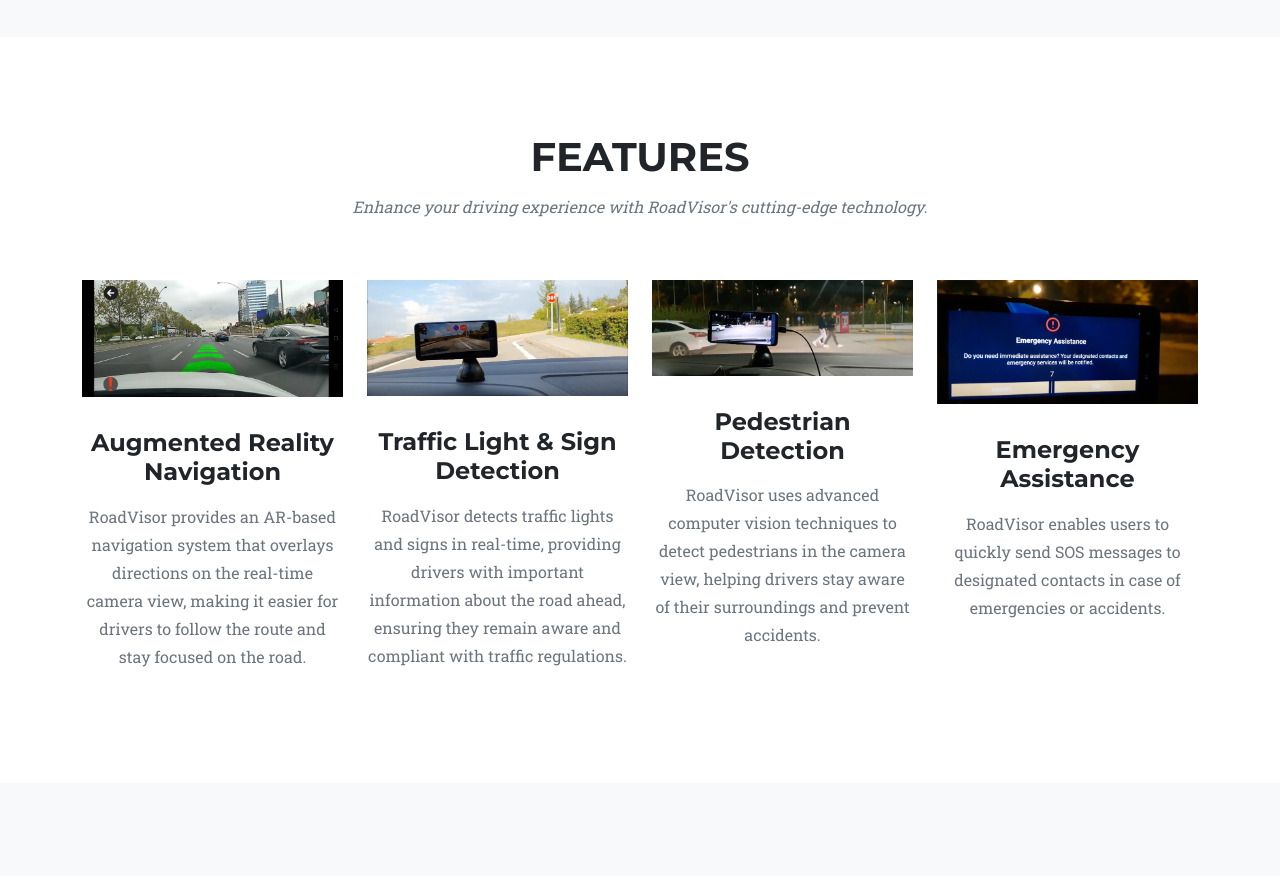
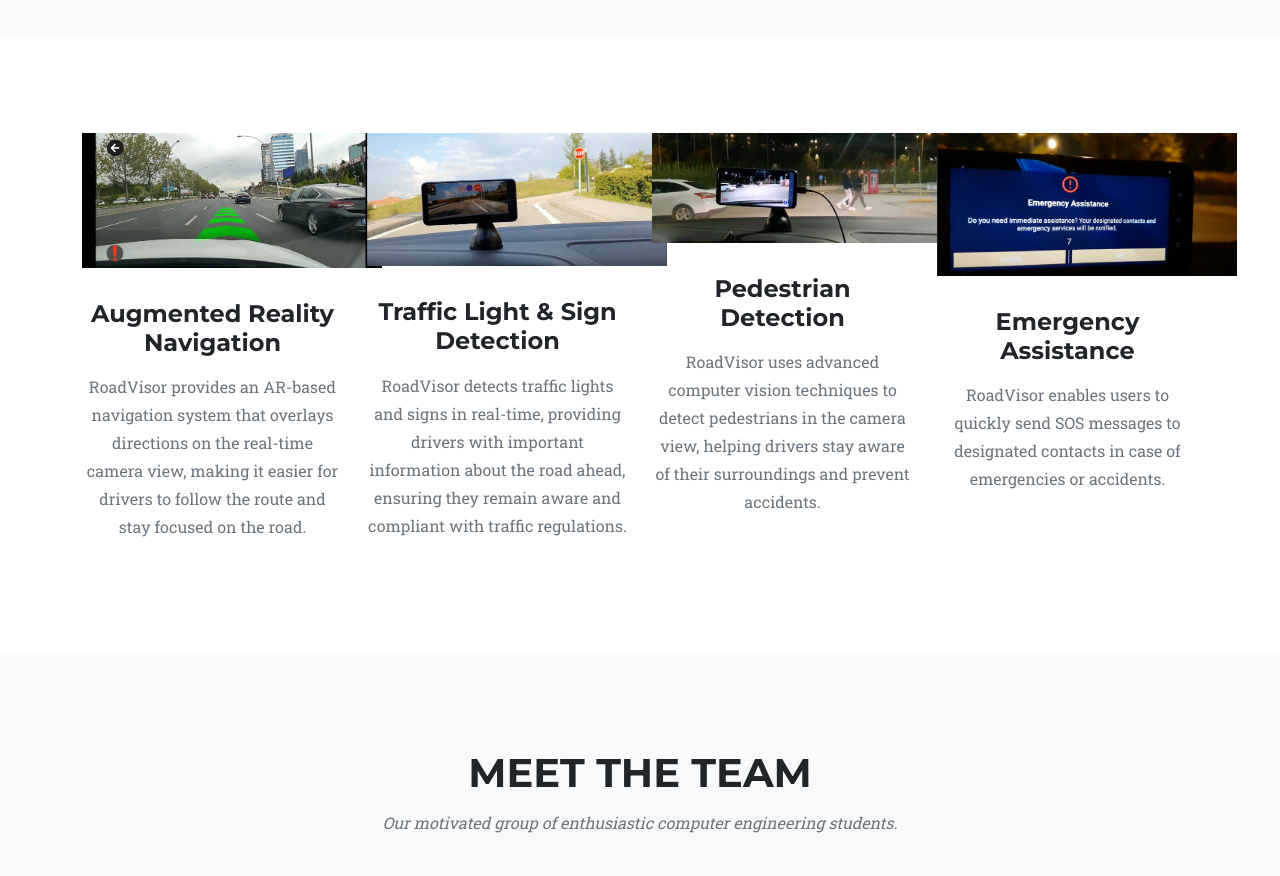
Before and after one commit to AmmaarIftikhar/roadvisor.github.io, a plain HTML site: page index.html in a window 1280 px wide. Shown: the part 1120-1996 px from the top of the page. Drawn offline with nearby package versions, Linux system fonts and the light colour scheme.

Commit message:
Update index.html

```diff
--- a/index.html
+++ b/index.html
@@ -60,28 +60,24 @@
       <!-- Features-->
       <section class="page-section" id="features">
          <div class="container">
-            <div class="text-center">
-               <h2 class="section-heading text-uppercase">Features</h2>
-               <h3 class="section-subheading text-muted">Enhance your driving experience with RoadVisor's cutting-edge technology.</h3>
-            </div>
             <div class="row text-center">
                 <div class="col-md-3">
-                  <img class="img-fluid mx-auto mb-3" src="assets/img/features/ar-navigation.jpeg" alt="Augmented Reality Navigation" />
+                    <img class="img-fluid mx-auto mb-3" src="assets/img/features/ar-navigation.jpeg" alt="Augmented Reality Navigation" style="max-width:300px; max-height:300px;"/>
                     <h4 class="my-3">Augmented Reality Navigation</h4>
                     <p class="text-muted">RoadVisor provides an AR-based navigation system that overlays directions on the real-time camera view, making it easier for drivers to follow the route and stay focused on the road.</p>
                 </div>
                 <div class="col-md-3">
-                  <img class="img-fluid mx-auto mb-3" src="assets/img/features/sign-detection.jpeg" alt="Traffic Light & Sign Detection" />
+                    <img class="img-fluid mx-auto mb-3" src="assets/img/features/sign-detection.jpeg" alt="Traffic Light & Sign Detection" style="max-width:300px; max-height:300px;"/>
                     <h4 class="my-3">Traffic Light & Sign Detection</h4>
                     <p class="text-muted">RoadVisor detects traffic lights and signs in real-time, providing drivers with important information about the road ahead, ensuring they remain aware and compliant with traffic regulations.</p>
                 </div>
                 <div class="col-md-3">
-                  <img class="img-fluid mx-auto mb-3" src="assets/img/features/pedestrian-detection.jpeg" alt="Pedestrian Detection" />
+                    <img class="img-fluid mx-auto mb-3" src="assets/img/features/pedestrian-detection.jpeg" alt="Pedestrian Detection" style="max-width:300px; max-height:300px;"/>
                     <h4 class="my-3">Pedestrian Detection</h4>
                     <p class="text-muted">RoadVisor uses advanced computer vision techniques to detect pedestrians in the camera view, helping drivers stay aware of their surroundings and prevent accidents.</p>
                 </div>
                 <div class="col-md-3">
-                  <img class="img-fluid mx-auto mb-3" src="assets/img/features/emergency-assistance.jpeg" alt="Driving Analytics & Feedback" />
+                    <img class="img-fluid mx-auto mb-3" src="assets/img/features/emergency-assistance.jpeg" alt="Driving Analytics & Feedback" style="max-width:300px; max-height:300px;"/>
                     <h4 class="my-3">Emergency Assistance</h4>
                     <p class="text-muted">RoadVisor enables users to quickly send SOS messages to designated contacts in case of emergencies or accidents.</p>
                 </div>
```
Lines whose indentation alone changed are shown as unchanged.
